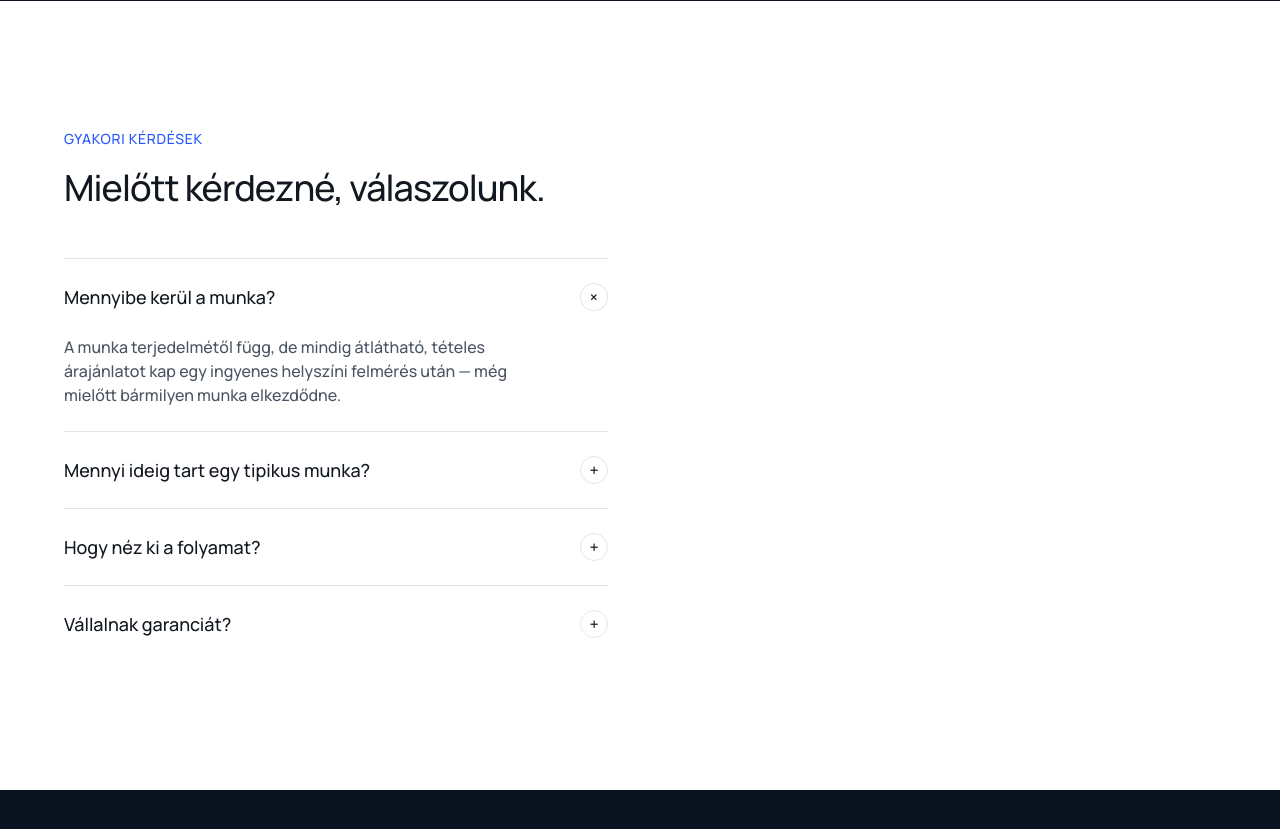
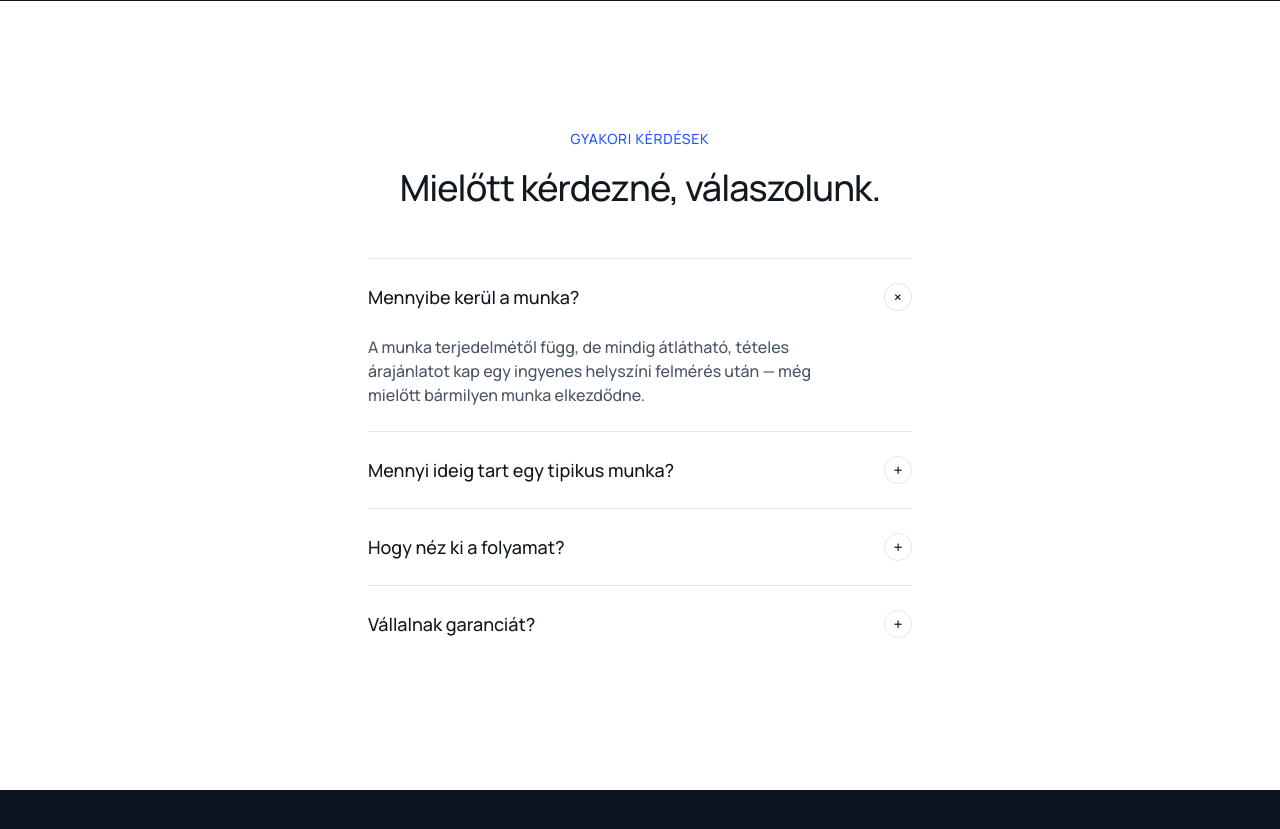
Before and after one commit to mikijelencsity/szekoablakkft, a Next.js app: page / in a window 1280 px wide. Shown: the part 7700-8529 px from the top of the page. Built offline with nearby package versions, Linux system fonts and the light colour scheme.

Commit message:
Center the FAQ section heading
Center the "Gyakori kérdések" eyebrow and title and center the column;
keep questions/answers left-aligned for readability.

Co-Authored-By: Claude Opus 4.8 <noreply@anthropic.com>
Claude-Session: https://claude.ai/code/session_01M6eQu4b5NSwT16CeoXPMuK

```diff
--- a/components/FAQSection.tsx
+++ b/components/FAQSection.tsx
@@ -26,11 +26,11 @@ export default function FAQSection() {
 
   return (
     <section className="bg-white py-24 lg:py-32">
-      <div className="container-px max-w-2xl">
-        <p className="text-sm font-medium uppercase tracking-wider text-brand">
+      <div className="container-px mx-auto max-w-2xl">
+        <p className="text-center text-sm font-medium uppercase tracking-wider text-brand">
           Gyakori kérdések
         </p>
-        <h2 className="mt-4 text-3xl font-medium leading-tight tracking-tight text-ink lg:text-4xl">
+        <h2 className="mt-4 text-center text-3xl font-medium leading-tight tracking-tight text-ink lg:text-4xl">
           Mielőtt kérdezné, válaszolunk.
         </h2>
 
```
